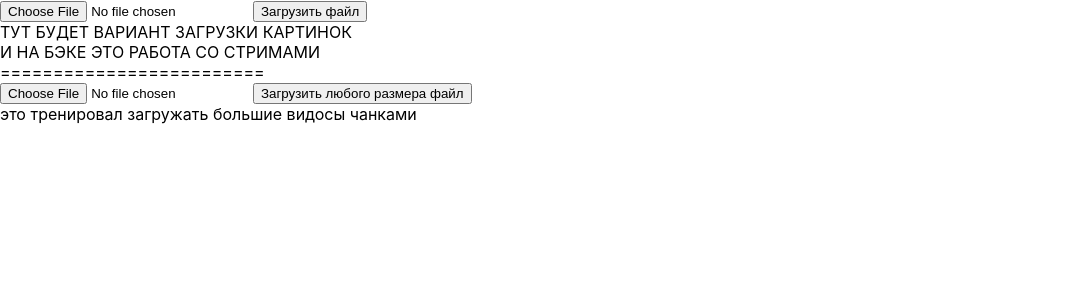
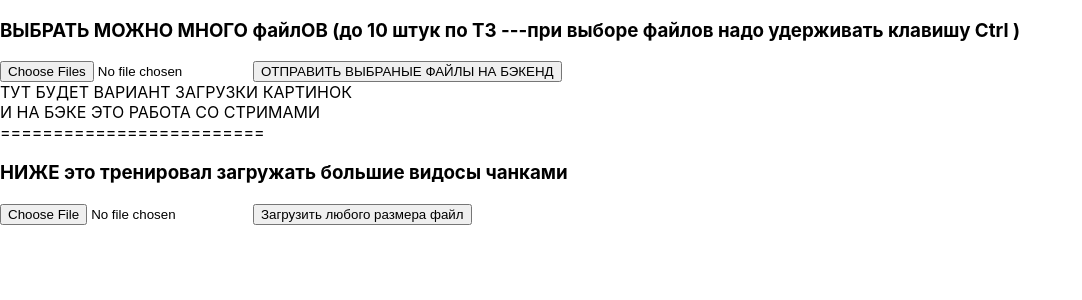
Before and after one commit to pavelminsk1979/fsfront, a React (Create React App) app: page / in a window 1280 px wide. Shown: the top 300 px of the page, without its empty margins (0-1082 px from the left). Built offline with nearby package versions, Linux system fonts and the light colour scheme.

Commit message:
start for work with files and strims/path5

```diff
--- a/src/App.tsx
+++ b/src/App.tsx
@@ -10,8 +10,9 @@ function App() {
             <div>ТУТ БУДЕТ ВАРИАНТ ЗАГРУЗКИ КАРТИНОК</div>
             <div>И НА БЭКЕ ЭТО РАБОТА СО СТРИМАМИ</div>
             <div>=========================</div>
+            <h3> НИЖЕ это тренировал загружать большие видосы чанками</h3>
             <OptionWithChankes/>
-            <div>это тренировал загружать большие видосы чанками</div>
+
         </>
     )
 
--- a/src/options/OptionSimple.tsx
+++ b/src/options/OptionSimple.tsx
@@ -2,29 +2,39 @@ import React, {useState} from "react";
 import axios from "axios";
 
 export const OptionSimple = () => {
-    const [file, setFile] = useState<File | null>(null);
+    const [files, setFiles] = useState<FileList | null>(null);
 
     const handleFileChange = (event: React.ChangeEvent<HTMLInputElement>) => {
-        console.log('ФАЙЛ ПОПАДАЕТ В USESTATE')
-        setFile(event.target.files?.[0] || null);
+
+        if (event.target.files) {
+            console.log('ФАЙЛ ПОПАДАЕТ В USESTATE')
+            setFiles(event.target.files);
+        }
     };
-
+    console.log('files', files)
     const handleOnClick = async () => {
-        console.log('ИДЕТ ОТПРАВКА НА БЭК ФАЙЛА. ФАЙЛ ПРИСУТСТВУЕТ?', file)
-        if (!file) {
+        console.log('ИДЕТ ОТПРАВКА НА БЭК ФАЙЛА. ФАЙЛ ПРИСУТСТВУЕТ?', files)
+        if (!files || files.length === 0) {
             console.log('Файл не выбран!');
             return;
         }
 
         const formData = new FormData();
-        // 'streamstream'  это как ключь :
-        //  file   это значение, это сама картинка
-        // так можно заполнять передаваемый на бэк обьект  formData
-        formData.append('streamstream', file);
-        formData.append('deskription', 'text,text,text');
+
+        // Добавляем каждый файл в formData
+        Array.from(files).forEach((file) => {
+            formData.append('files', file);
+            formData.append('deskription', 'text,text,text');
+        });
+
 
         try {
-            const res = await axios.post('http://localhost:3010/stream', formData);
+            const res = await axios.post('http://localhost:3010/stream', formData,
+                {
+                    headers: {
+                        'Content-Type': 'multipart/form-data'
+                    }
+                });
             console.log('Файл успешно загружен!');
             console.log('УРЛ АДРЕС КАРТИНКИ', res)
         } catch (e) {
@@ -34,8 +44,11 @@ export const OptionSimple = () => {
 
     return (
         <>
-            <input type="file" onChange={handleFileChange}/>
-            <button onClick={handleOnClick}>Загрузить файл</button>
+            <h3> ВЫБРАТЬ МОЖНО МНОГО файлОВ (до 10 штук по ТЗ ---при выборе файлов надо
+                удерживать клавишу Ctrl )</h3>
+            <input type="file" multiple onChange={handleFileChange}/>
+            <button onClick={handleOnClick}>ОТПРАВИТЬ ВЫБРАНЫЕ ФАЙЛЫ НА БЭКЕНД
+            </button>
         </>
     );
 };
```
